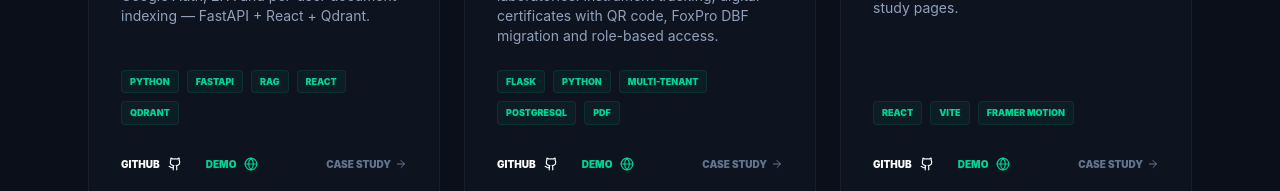
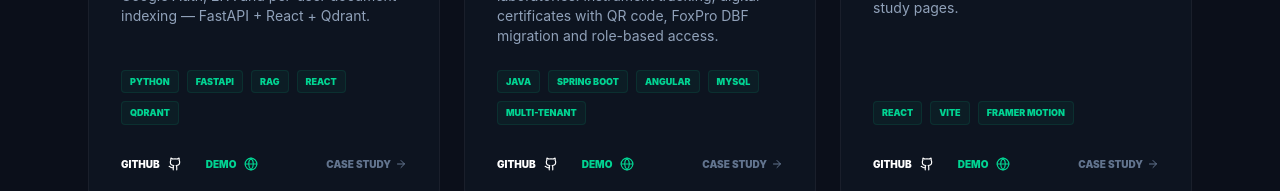
Before and after one commit to MAC-2006/meu-portfolio, a React (Vite) app: page / in a window 1280 px wide. Shown: the part 2447-2638 px from the top of the page. Built offline with nearby package versions, Linux system fonts and the light colour scheme; no server answers.

Commit message:
correcao de projeto

```diff
--- a/src/projects.js
+++ b/src/projects.js
@@ -75,36 +75,38 @@ export const projects = [
     shortDescription:
       'Multi-tenant SaaS for calibration laboratories: instrument tracking, digital certificates with QR code, FoxPro DBF migration and role-based access.',
 
-    origin: `My father runs Metrotécnica, a metrology and instrument calibration company in Várzea Paulista. For years, the entire operation ran on a legacy FoxPro system from the early 2000s — a pile of DBF files that only one person knew how to operate, with no backups, no web access, and certificates that were printed and manually signed.\n\nHe asked me if I could "modernize" it. What started as a weekend project quickly became one of the most technically complex things I've ever built. Migrating two decades of calibration history, modeling multi-tenant isolation so that each client company could only see their own instruments, building a WeasyPrint PDF pipeline that matched the exact layout of the original certificates, and adding an electronic signature system with SHA-256 hash and QR code validation — all while keeping the existing workflow intact so my father didn't have to change how he worked.`,
+    origin: `My father runs Metrotécnica, a metrology and instrument calibration company in Várzea Paulista. For years, the entire operation ran on a legacy FoxPro system from the early 2000s — a pile of DBF files that only one person knew how to operate, with no backups, no web access, and certificates that were printed and manually signed.\n\nHe asked me if I could "modernize" it. What started as a weekend project quickly became one of the most technically complex things I've ever built. Migrating two decades of calibration history, modeling multi-tenant isolation so that each client company could only see their own instruments, building a document generation pipeline that matched the exact layout of the original certificates, and adding an electronic signature system with SHA-256 hash and QR code validation — all while keeping the existing workflow intact so my father didn't have to change how he worked.`,
 
     role: 'Full-Stack Developer (solo)',
-    overview: `Metrotécnica is a multi-tenant SaaS built on Flask + SQLAlchemy + PostgreSQL that manages the complete lifecycle of measurement instruments: registration, calibration history, certificate generation, scheduling, and client portal access.\n\nThe system supports multiple client companies (tenants) under a single installation, with full data isolation enforced at the query level. An admin dashboard lets the lab operator impersonate any client, upload legacy DBF ZIP exports for one-click migration, and bulk-upload physical PDF certificates that get matched to calibration records via regex.\n\nCertificates are generated server-side with WeasyPrint, include SHA-256 document hashes, QR codes linking to a public validation URL, and dual electronic signatures (metrologista + responsável). Clients access their instrument list through a React-inspired Jinja2 dashboard with real-time status badges (APROVADO / REPROVADO / VENCIDO).`,
+    overview: `Metrotécnica is a multi-tenant SaaS built on Java (Spring Boot) with Hibernate/JPA and MySQL, paired with an Angular frontend, that manages the complete lifecycle of measurement instruments: registration, calibration history, certificate generation, scheduling, and client portal access.\n\nThe system supports multiple client companies (tenants) under a single installation, with full data isolation enforced at the persistence layer. An admin dashboard, built in Angular, lets the lab operator impersonate any client, upload legacy DBF ZIP exports for one-click migration, and bulk-upload physical PDF certificates that get matched to calibration records via regex.\n\nCertificates are generated server-side with OpenPDF/iText, include SHA-256 document hashes, QR codes linking to a public validation URL, and dual electronic signatures (metrologista + responsável). Clients access their instrument list through an Angular dashboard with real-time status badges (APROVADO / REPROVADO / VENCIDO), including interactive deviation charts rendered with Chart.js/ngx-charts alongside the JFreeChart-generated graphs embedded in the certificates.`,
 
     highlights: [
-      'Full FoxPro DBF → PostgreSQL migration: reads .DBF files with latin-1 encoding, maps accented field names, converts day-count frequency to months, and creates tenants atomically',
-      'Multi-tenant architecture: every query is scoped by tenant_id extracted from the JWT claim — no raw SQL bypasses the isolation',
-      'WeasyPrint PDF pipeline with external CSS, embedded signature images, QR code (qrcode library) and SHA-256 integrity hash',
-      'Chunked ZIP upload (5MB parts) for bulk certificate binding — server reassembles, extracts, and regex-matches filenames to calibration records',
+      'Full FoxPro DBF → MySQL migration: reads .DBF files with latin-1 encoding via Java routines (JDBC), maps accented field names, converts day-count frequency to months, and creates tenants atomically',
+      'Multi-tenant architecture: every query is scoped by tenant_id resolved from the JWT claim, enforced via Spring Security and Hibernate filters — no raw SQL bypasses the isolation',
+      'Metrological calculation engine: expanded uncertainty, hysteresis (inversion error), and automatic deviation charts via JFreeChart, integrated into the generated certificate',
+      'PDF generation pipeline with OpenPDF/iText, embedded signature images, QR code and SHA-256 integrity hash, with an Angular interface for configuring and monitoring document generation',
+      'Chunked ZIP upload (5MB parts) for bulk certificate binding — backend reassembles, extracts, and regex-matches filenames to calibration records',
       'Admin impersonation with guard: a tenant missing razao_social or CNPJ blocks the impersonate endpoint and forces the admin to complete the legal data form first',
       'Auto-calculated calibration status using LP/LNP tolerance bands and "Paridade Mafra" error+uncertainty formula',
-      'CNPJ and CEP auto-fill via BrasilAPI proxy (avoids CORS on the frontend)',
+      'Automatic selection of metrological standards based on business rules and descriptive AI',
+      'CNPJ and CEP auto-fill via BrasilAPI proxy (avoids CORS on the Angular frontend)',
     ],
 
-    lessons: `This project taught me that legacy migration is a product problem before it's a technical one. The FoxPro data was full of inconsistencies — fields with accents that varied by record, dates stored as strings in three different formats, frequency values in days that had to be reverse-engineered into months. Solving that gracefully, without losing any historical record, required treating every row as a negotiation between what the old system intended and what the new system needed. I also learned that "multi-tenant" is not a feature you add — it's an architectural constraint that has to be present in the first migration or you'll be refactoring forever.`,
+    lessons: `This project taught me that legacy migration is a product problem before it's a technical one. The FoxPro data was full of inconsistencies — fields with accents that varied by record, dates stored as strings in three different formats, frequency values in days that had to be reverse-engineered into months. Solving that gracefully in Java, without losing any historical record, required treating every row as a negotiation between what the old system intended and what the new system needed. I also learned that "multi-tenant" is not a feature you add — it's an architectural constraint that has to be present from the first migration, enforced consistently across Hibernate entities and Spring Security, or you'll be refactoring forever.`,
 
     team: 'Solo project (client: Metrotécnica)',
     duration: '5 months (ongoing)',
     stack: [
-      { label: 'Backend', value: 'Flask + SQLAlchemy + PostgreSQL' },
-      { label: 'Frontend', value: 'Vanilla JS + Tailwind CSS (Jinja2 templates)' },
-      { label: 'PDF Engine', value: 'WeasyPrint + qrcode + PIL' },
-      { label: 'Auth', value: 'Flask-JWT-Extended (httpOnly + query_string)' },
-      { label: 'Legacy Migration', value: 'dbfread (latin-1 DBF → PostgreSQL)' },
-      { label: 'Deploy', value: 'Vercel (serverless) + Neon PostgreSQL' },
+      { label: 'Backend', value: 'Java (Spring Boot) + Hibernate/JPA + MySQL' },
+      { label: 'Frontend', value: 'Angular + TypeScript' },
+      { label: 'Charts', value: 'JFreeChart (backend) + Chart.js / ngx-charts (frontend)' },
+      { label: 'PDF Engine', value: 'OpenPDF / iText' },
+      { label: 'Auth', value: 'Spring Security + JWT' },
+      { label: 'Legacy Migration', value: 'JDBC (latin-1 DBF → MySQL)' },
       { label: 'Storage', value: 'ZIP-based PDF vault (chunked upload)' },
     ],
 
-    tags: ['Flask', 'Python', 'Multi-tenant', 'PostgreSQL', 'PDF'],
+    tags: ['Java', 'Spring Boot', 'Angular', 'MySQL', 'Multi-tenant'],
     github: 'https://github.com/MAC-2006/metrotecnica',
     demo: 'https://metrotecnica.vercel.app/',
 
@@ -113,22 +115,24 @@ export const projects = [
     shortDescription_pt:
       'SaaS multi-tenant para laboratórios de calibração: rastreamento de instrumentos, certificados digitais com QR code, migração DBF do FoxPro e controle de acesso por papel.',
 
-    origin_pt: `Meu pai é dono da Metrotécnica, empresa de metrologia e calibração de instrumentos em Várzea Paulista. Por anos, toda a operação rodava num sistema legado em FoxPro dos anos 2000 — uma pilha de arquivos DBF que só uma pessoa sabia operar, sem backup, sem acesso web, e com certificados impressos e assinados à mão.\n\nEle me pediu se eu conseguia "modernizar" aquilo. O que começou como um projeto de fim de semana rapidamente se tornou uma das coisas tecnicamente mais complexas que já construí. Migrar duas décadas de histórico de calibração, modelar o isolamento multi-tenant para que cada empresa cliente visse só seus instrumentos, construir um pipeline de PDF com WeasyPrint que respeitasse exatamente o layout dos certificados originais, e adicionar um sistema de assinatura eletrônica com hash SHA-256 e validação por QR code — tudo isso mantendo o fluxo de trabalho existente para que meu pai não precisasse mudar como trabalhava.`,
+    origin_pt: `Meu pai é dono da Metrotécnica, empresa de metrologia e calibração de instrumentos em Várzea Paulista. Por anos, toda a operação rodava num sistema legado em FoxPro dos anos 2000 — uma pilha de arquivos DBF que só uma pessoa sabia operar, sem backup, sem acesso web, e com certificados impressos e assinados à mão.\n\nEle me pediu se eu conseguia "modernizar" aquilo. O que começou como um projeto de fim de semana rapidamente se tornou uma das coisas tecnicamente mais complexas que já construí. Migrar duas décadas de histórico de calibração, modelar o isolamento multi-tenant para que cada empresa cliente visse só seus instrumentos, construir um pipeline de geração de documentos que respeitasse exatamente o layout dos certificados originais, e adicionar um sistema de assinatura eletrônica com hash SHA-256 e validação por QR code — tudo isso mantendo o fluxo de trabalho existente para que meu pai não precisasse mudar como trabalhava.`,
 
     role_pt: 'Desenvolvedor Full-Stack (solo)',
-    overview_pt: `A Metrotécnica é um SaaS multi-tenant construído em Flask + SQLAlchemy + PostgreSQL que gerencia o ciclo de vida completo de instrumentos de medição: cadastro, histórico de calibrações, geração de certificados, agendamento e acesso do portal do cliente.\n\nO sistema suporta múltiplas empresas clientes (tenants) numa única instalação, com isolamento total de dados aplicado no nível da query. Um painel administrativo permite que o operador do laboratório acesse qualquer cliente, faça upload de exports ZIP com arquivos DBF legados para migração em um clique, e vincule PDFs de certificados físicos aos registros de calibração via regex.\n\nOs certificados são gerados server-side com WeasyPrint, incluem hash SHA-256 do documento, QR codes que apontam para uma URL pública de validação, e duas assinaturas eletrônicas (metrologista + responsável). Os clientes acessam a lista de instrumentos por um dashboard com status em tempo real (APROVADO / REPROVADO / VENCIDO).`,
+    overview_pt: `A Metrotécnica é um SaaS multi-tenant construído em Java (Spring Boot) com Hibernate/JPA e MySQL, com frontend em Angular, que gerencia o ciclo de vida completo de instrumentos de medição: cadastro, histórico de calibrações, geração de certificados, agendamento e acesso do portal do cliente.\n\nO sistema suporta múltiplas empresas clientes (tenants) numa única instalação, com isolamento total de dados aplicado na camada de persistência. Um painel administrativo, construído em Angular, permite que o operador do laboratório acesse qualquer cliente, faça upload de exports ZIP com arquivos DBF legados para migração em um clique, e vincule PDFs de certificados físicos aos registros de calibração via regex.\n\nOs certificados são gerados server-side com OpenPDF/iText, incluem hash SHA-256 do documento, QR codes que apontam para uma URL pública de validação, e duas assinaturas eletrônicas (metrologista + responsável). Os clientes acessam a lista de instrumentos por um dashboard Angular com status em tempo real (APROVADO / REPROVADO / VENCIDO), incluindo gráficos de desvio interativos renderizados com Chart.js/ngx-charts, além dos gráficos gerados via JFreeChart embutidos nos certificados.`,
 
     highlights_pt: [
-      'Migração completa FoxPro DBF → PostgreSQL: lê arquivos .DBF com codificação latin-1, mapeia nomes de campos acentuados, converte frequência em dias para meses, e cria tenants atomicamente',
-      'Arquitetura multi-tenant: toda query é filtrada pelo tenant_id extraído do JWT — nenhum SQL bruto burla o isolamento',
-      'Pipeline de PDF com WeasyPrint, CSS externo, imagens de assinatura embutidas, QR code (biblioteca qrcode) e hash de integridade SHA-256',
-      'Upload ZIP em chunks (partes de 5MB) para vínculo em lote de certificados — o servidor remonta, extrai e faz match por regex nos nomes de arquivo com os registros de calibração',
+      'Migração completa FoxPro DBF → MySQL: lê arquivos .DBF com codificação latin-1 via rotinas Java (JDBC), mapeia nomes de campos acentuados, converte frequência em dias para meses, e cria tenants atomicamente',
+      'Arquitetura multi-tenant: toda query é filtrada pelo tenant_id resolvido a partir do JWT, reforçado via Spring Security e filtros do Hibernate — nenhum SQL bruto burla o isolamento',
+      'Engine de cálculo metrológico: incerteza expandida, erro de inversão (histerese) e geração automática de gráficos de desvio via JFreeChart, integrados ao certificado gerado',
+      'Pipeline de geração de PDF com OpenPDF/iText, imagens de assinatura embutidas, QR code e hash de integridade SHA-256, com interface Angular para configuração e acompanhamento da geração de documentos',
+      'Upload ZIP em chunks (partes de 5MB) para vínculo em lote de certificados — o backend remonta, extrai e faz match por regex nos nomes de arquivo com os registros de calibração',
       'Impersonação de admin com guarda: tenant sem razao_social ou CNPJ bloqueia o endpoint de impersonar e força o admin a completar o formulário de dados jurídicos primeiro',
       'Status de calibração calculado automaticamente usando bandas de tolerância LP/LNP e a fórmula de erro+incerteza "Paridade Mafra"',
-      'Auto-preenchimento de CNPJ e CEP via proxy BrasilAPI (evita CORS no frontend)',
+      'Seleção automática de padrões metrológicos baseada em regras de negócio e IA descritiva',
+      'Auto-preenchimento de CNPJ e CEP via proxy BrasilAPI (evita CORS no frontend Angular)',
     ],
 
-    lessons_pt: `Este projeto me ensinou que migração de legado é um problema de produto antes de ser técnico. Os dados do FoxPro estavam cheios de inconsistências — campos com acentos que variavam por registro, datas armazenadas como string em três formatos diferentes, valores de frequência em dias que precisavam ser revertidos para meses. Resolver isso de forma limpa, sem perder nenhum registro histórico, exigiu tratar cada linha como uma negociação entre o que o sistema antigo pretendia e o que o novo precisava. Aprendi também que "multi-tenant" não é uma feature que se adiciona — é uma restrição arquitetural que precisa estar presente na primeira migração, ou você vai refatorar para sempre.`,
+    lessons_pt: `Este projeto me ensinou que migração de legado é um problema de produto antes de ser técnico. Os dados do FoxPro estavam cheios de inconsistências — campos com acentos que variavam por registro, datas armazenadas como string em três formatos diferentes, valores de frequência em dias que precisavam ser revertidos para meses. Resolver isso de forma limpa em Java, sem perder nenhum registro histórico, exigiu tratar cada linha como uma negociação entre o que o sistema antigo pretendia e o que o novo precisava. Aprendi também que "multi-tenant" não é uma feature que se adiciona — é uma restrição arquitetural que precisa estar presente desde a primeira migração, reforçada de forma consistente entre as entidades Hibernate e o Spring Security, ou você vai refatorar para sempre.`,
 
     team_pt: 'Projeto solo (cliente: Metrotécnica)',
   },
```
Also changed, not shown: 1 other file (tests, documents, lock files or other folders).
